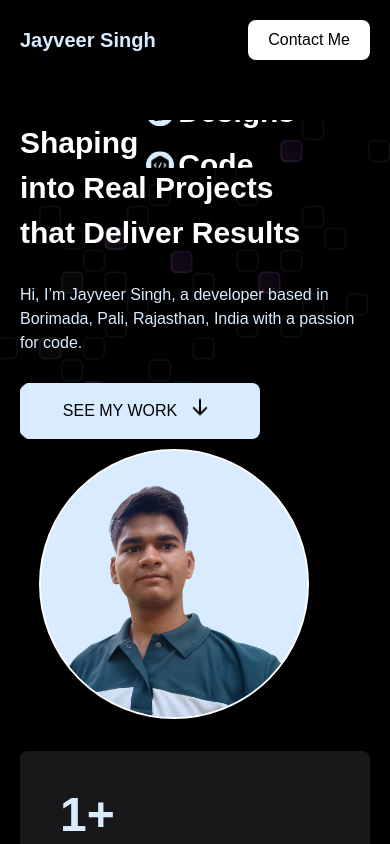
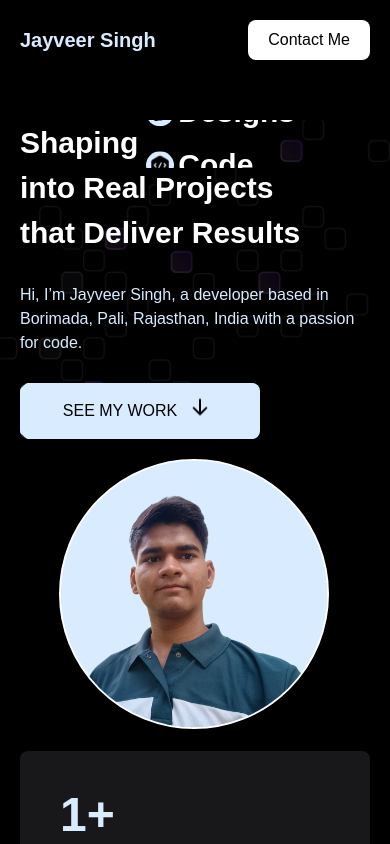
Before and after one commit to jayveer-singh1/My-Animated-Portfolio, a React (Vite) app: page / in a window 390 px wide. Shown: the top 844 px of the page. Built offline with nearby package versions, Linux system fonts and the light colour scheme; a web font is replaced by a local one.

Commit message:
hero image full responsive

```diff
--- a/src/index.css
+++ b/src/index.css
@@ -568,8 +568,8 @@ label {
     @apply absolute z-20;
     width: 400px;
     height: 400px;
-    top: 250px;
-    right: 200px;
+    top: 40px;
+    right: 50px;
     scale: 0.9;
   }
 }
@@ -582,12 +582,10 @@ label {
   #hero-my-image {
     @apply absolute z-20;
     margin-top: 15%;
-    width: 250px;
-    height: 250px;
-    top: 350px;
-    right: 400px;
-    /* margin-right: calc(100%vw - 550px / 2); */
-    margin-left: 1000px;
+    width: 300px;
+    height: 300px;
+    top: 300px;
+    right: 320px;
     scale: 0.9;
   }
 }
@@ -614,8 +612,8 @@ label {
     margin-top: 1%;
     width: 300px;
     height: 300px;
-    top: 340px;
-    right: 250px;
+    top: 450px;
+    right: 200px;
     scale: 0.9;
   }
 }
@@ -626,8 +624,8 @@ label {
     margin-top: 15%;
     width: 300px;
     height: 300px;
-    top: 218px;
-    right: 20px;
+    top: 226px;
+    right: 70px;
     scale: 0.9;
   }
 }
@@ -639,7 +637,7 @@ label {
     width: 300px;
     height: 300px;
     top: 218px;
-    right: 20px;
+    right: 70px;
     scale: 0.9;
   }
 }
@@ -650,11 +648,23 @@ label {
     margin-top: 10%;
     width: 300px;
     height: 300px;
-    top: 218px;
+    top: 210px;
     right: 20px;
     scale: 0.9;
   }
 }
+@media (max-width: 456px) {
+  #hero-my-image {
+    @apply absolute z-20;
+    margin-top: -3%;
+    width: 300px;
+    height: 300px;
+    top: 320px;
+    right: 50px;
+    scale: 0.9;
+  }
+}
+
 
 @media (max-width: 431px) {
   #hero-my-image {
@@ -662,8 +672,8 @@ label {
     margin-top: -5%;
     width: 300px;
     height: 300px;
-    top: 340px;
-    right: 70px;
+    top: 350px;
+    right: 50px;
     scale: 0.9;
   }
 }
@@ -674,20 +684,8 @@ label {
     margin-top: 15%;
     width: 300px;
     height: 300px;
-    top: 240px;
-    right: 70px;
-    scale: 0.9;
-  }
-}
-
-@media (max-width: 456px) {
-  #hero-my-image {
-    @apply absolute z-20;
-    margin-top: -3%;
-    width: 300px;
-    height: 300px;
-    top: 340px;
-    right: 70px;
+    top: 260px;
+    right: 50px;
     scale: 0.9;
   }
 }
@@ -698,8 +696,8 @@ label {
     margin-top: 1%;
     width: 300px;
     height: 300px;
-    top: 310px;
-    right: 50px;
+    top: 320px;
+    right: 30px;
     scale: 0.9;
   }
 }
@@ -711,7 +709,7 @@ label {
     width: 300px;
     height: 300px;
     top: 250px;
-    right: 60px;
+    right: 20px;
     scale: 0.9;
   }
 }
@@ -723,19 +721,30 @@ label {
     width: 300px;
     height: 300px;
     top: 300px;
-    right: 50px;
+    right: 20px;
     scale: 0.9;
   }
 }
-
-@media (max-width: 321px) {
+@media (max-width: 351px) {
   #hero-my-image {
     @apply absolute z-20;
     margin-top: 15%;
     width: 300px;
     height: 300px;
     top: 300px;
-    right: 60px;
+    right: 10px;
     scale: 0.9;
   }
 }
+
+@media (max-width: 323px) {
+  #hero-my-image {
+    @apply absolute z-20;
+    margin-top: 15%;
+    width: 300px;
+    height: 300px;
+    top: 350px;
+    right: -5px;
+    scale: 0.9;
+  }
+}
```
